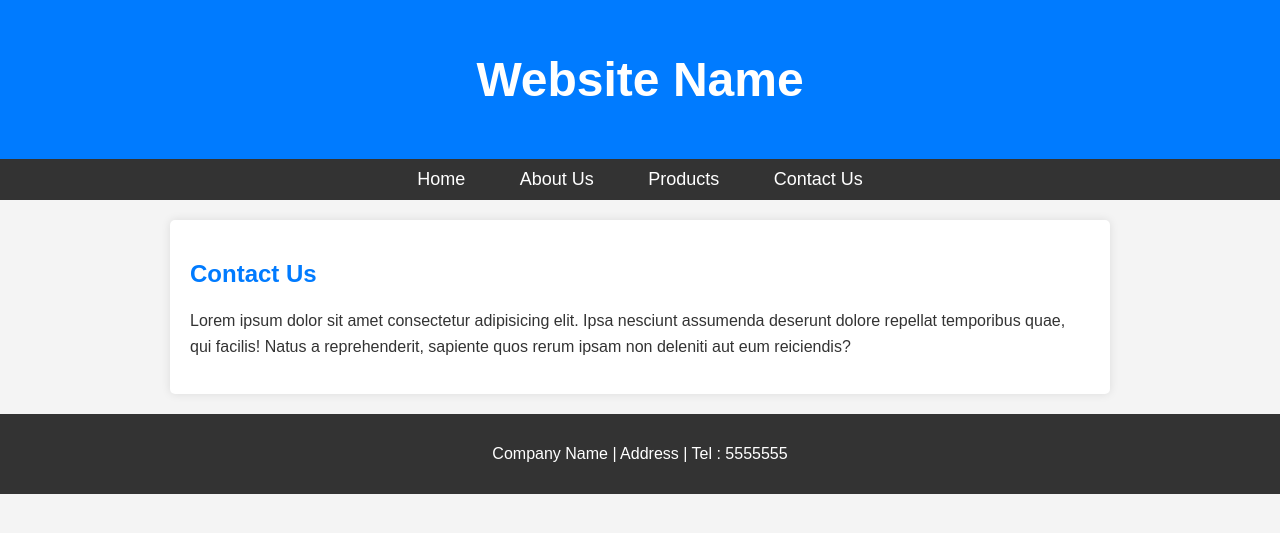
After one commit to Thiwanka1012/Site, a PHP site: page /home.php in a window 1280 px wide. The commit adds this page. Shown: the top 533 px of the page. Run offline with PHP 8.4, Linux system fonts and the light colour scheme.

Commit message:
Fix contact link in header and add home and products pages with header and footer includes

```diff
--- /dev/null
+++ b/home.php
@@ -0,0 +1,10 @@
+<?php include('includes/header.php'); ?>
+
+<main>
+    <article>
+        <h1>Contact Us</h1>
+        <p>Lorem ipsum dolor sit amet consectetur adipisicing elit. Ipsa nesciunt assumenda deserunt dolore repellat temporibus quae, qui facilis! Natus a reprehenderit, sapiente quos rerum ipsam non deleniti aut eum reiciendis?</p>
+    </article>
+</main>
+
+<?php include('includes/footer.php'); ?>
--- a/includes/header.php
+++ b/includes/header.php
@@ -17,7 +17,7 @@
 			<li><a href="home.php">Home</a></li>
 			<li><a href="about-us.php">About Us</a></li>
 			<li><a href="products.php">Products</a></li>
-			<li><a href="contact-us.php">Contact Us</a></li>
+			<li><a href="contactus.php">Contact Us</a></li>
 
 		</ul>
 	</nav>
```
Also changed, not shown: products.php (+10 -0 lines).
